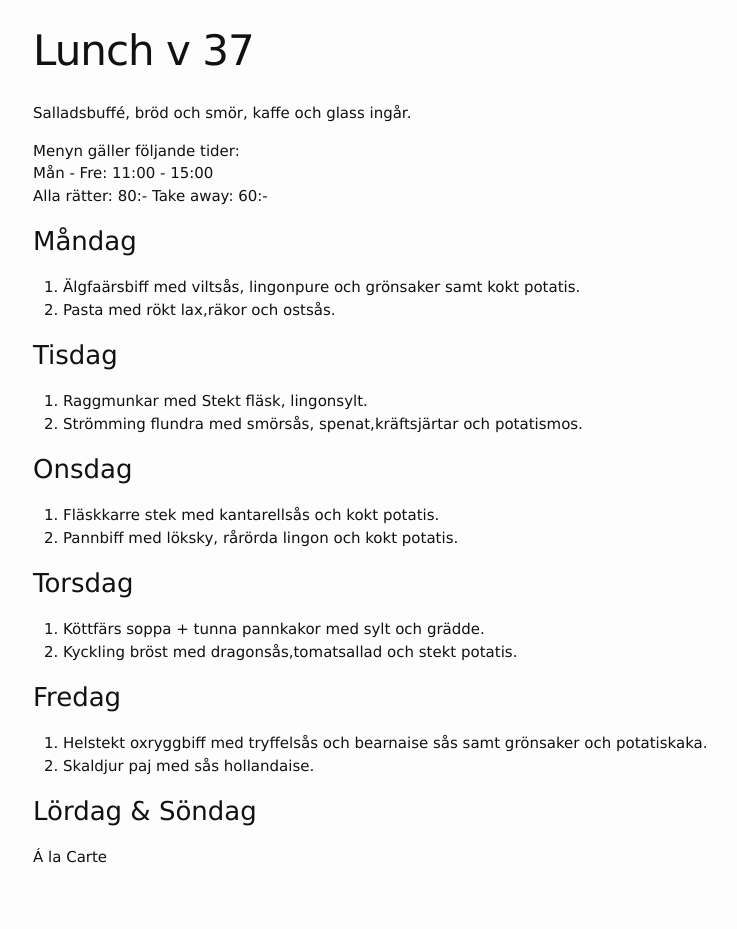
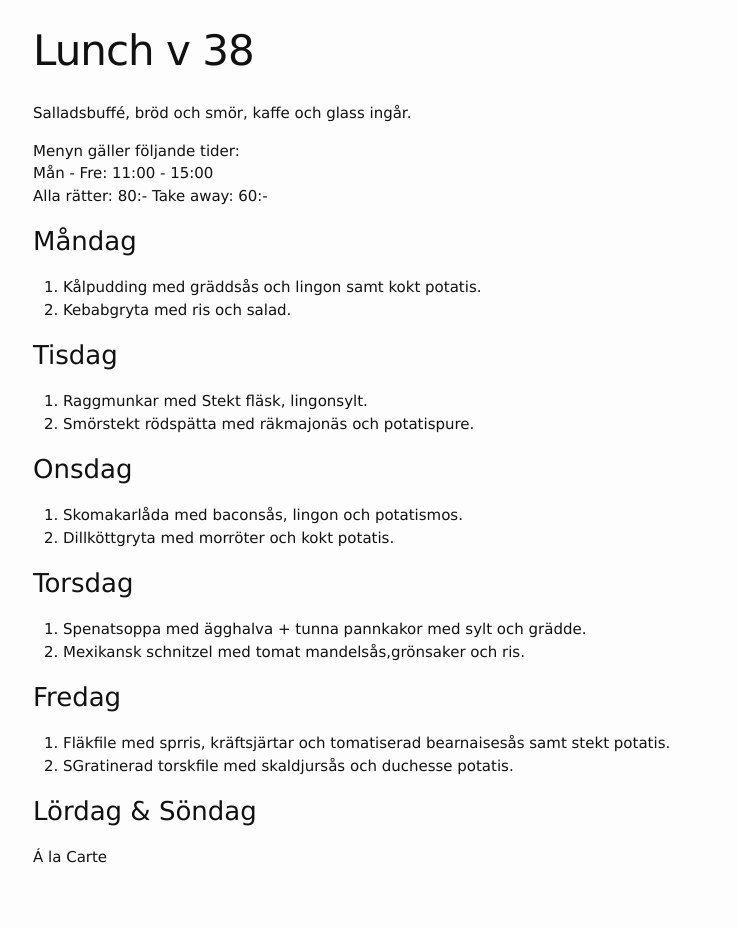
Before and after one commit to FarInn62/farinn62.github.io, a Jekyll site: the page built from lunch.md, in a window 1280 px wide. Shown: the whole page, without its empty margins (237-974 px from the left). Built offline with Jekyll 4.4.1, drawn with Linux system fonts in a browser that asks for light colours.

Commit message:
Update lunch.md

```diff
--- a/lunch.md
+++ b/lunch.md
@@ -1,6 +1,6 @@
 ---
 layout: foodmenu
-title: Lunch v 37
+title: Lunch v 38
 permalink: /lunch/
 published: true
 ---
@@ -12,28 +12,28 @@ Alla rätter: 80:- Take away: 60:-
 
 ### Måndag
 
-1. Älgfaärsbiff med viltsås, lingonpure och grönsaker samt kokt potatis.
-2. Pasta med rökt lax,räkor och ostsås.
+1. Kålpudding med gräddsås och lingon samt kokt potatis.
+2. Kebabgryta med ris och salad.
 
 ### Tisdag
 
 1. Raggmunkar med Stekt fläsk, lingonsylt.
-2. Strömming flundra med smörsås, spenat,kräftsjärtar och potatismos.
+2. Smörstekt rödspätta med räkmajonäs och potatispure.
 
 ### Onsdag
 
-1. Fläskkarre stek med kantarellsås och kokt potatis.
-2. Pannbiff med löksky, rårörda lingon och kokt potatis.
+1. Skomakarlåda med baconsås, lingon och potatismos.
+2. Dillköttgryta med morröter och kokt potatis.
 
 ### Torsdag
 
-1. Köttfärs soppa + tunna pannkakor med sylt och grädde.
-2. Kyckling bröst med dragonsås,tomatsallad och stekt potatis.
+1. Spenatsoppa med ägghalva + tunna pannkakor med sylt och grädde.
+2. Mexikansk schnitzel med tomat mandelsås,grönsaker och ris.
 
 ### Fredag
 
-1. Helstekt oxryggbiff med tryffelsås och bearnaise sås samt grönsaker och potatiskaka.
-2. Skaldjur paj med sås hollandaise.
+1. Fläkfile med sprris, kräftsjärtar och tomatiserad bearnaisesås samt stekt potatis.
+2. SGratinerad torskfile med skaldjursås och duchesse potatis.
 
 ### Lördag & Söndag
 
```
